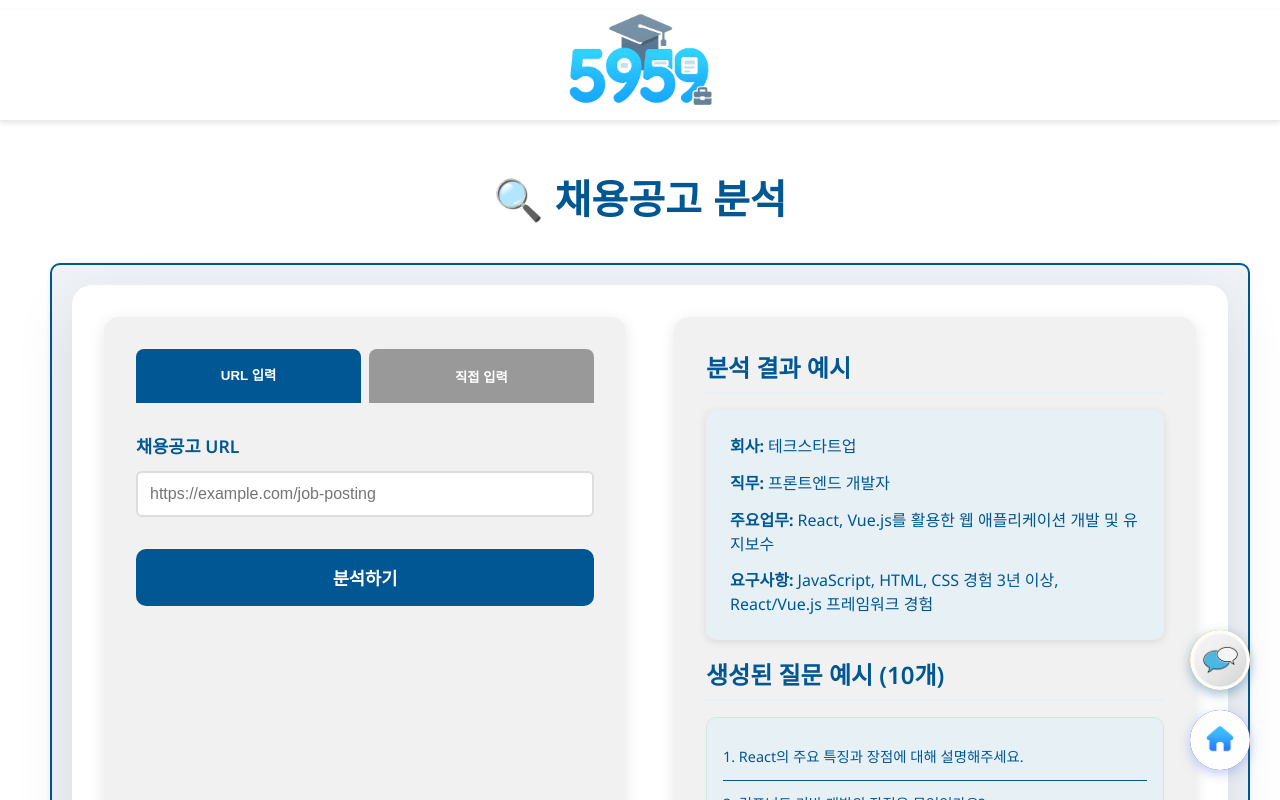
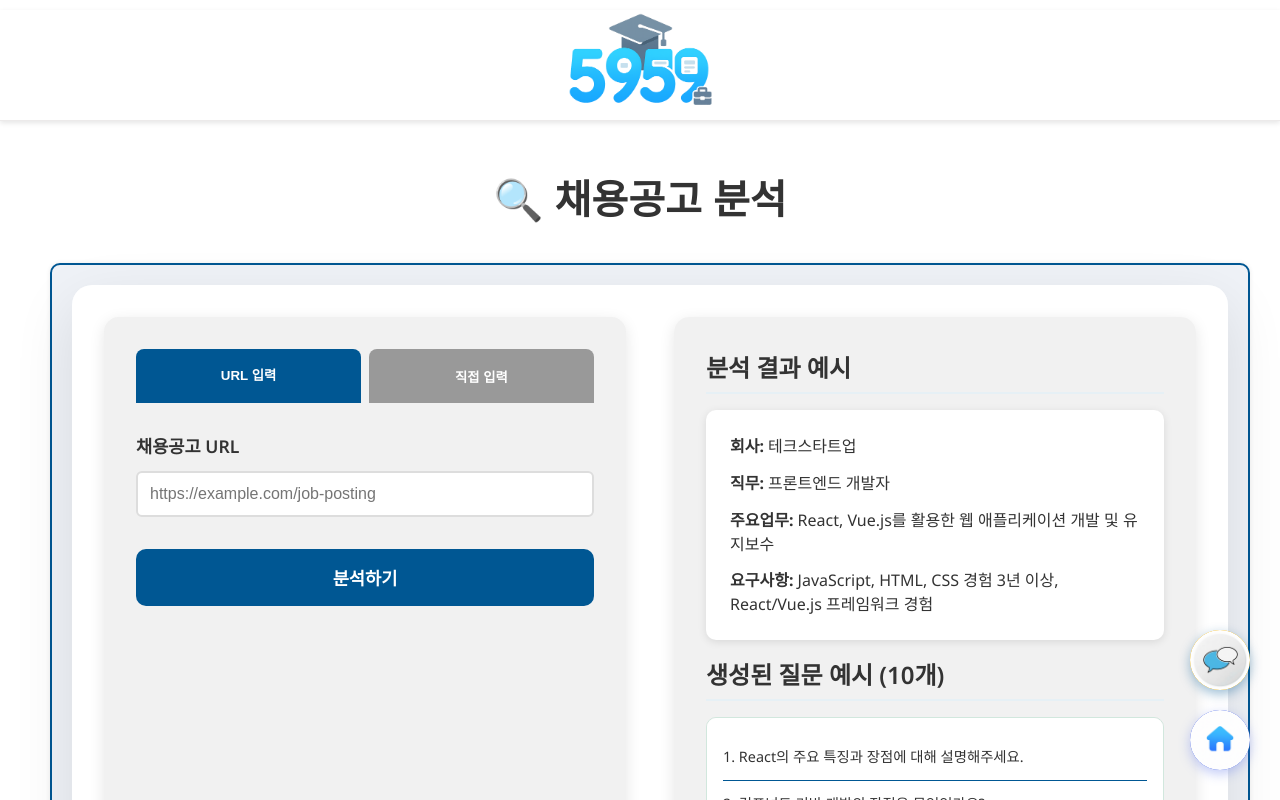
Before and after one commit to TeamDND/5959, a React (Create React App) app in the folder frontend/: page /job-analysis in a window 1280 px wide. Shown: the top 800 px of the page. Built offline with nearby package versions, Linux system fonts and the light colour scheme.

Commit message:
css merge

```diff
--- a/frontend/src/style/DeviceTest.css
+++ b/frontend/src/style/DeviceTest.css
@@ -10,6 +10,7 @@
   min-height: 80vh;
   display: flex;
   flex-direction: column;
+  margin-left: 70px;
 }
 
 .device-test-title {
@@ -159,13 +160,13 @@
 
 .device-test-mode-info h3 {
   margin-bottom: 1rem;
-  color: #005793;
+  color: #333;
   font-size: 1.4rem;
 }
 
 .device-test-mode-info p {
   margin-bottom: 1.5rem;
-  color: #005793;
+  color: #999;
   line-height: 1.6;
   font-size: 1.1rem;
 }
@@ -292,7 +293,7 @@
   align-items: center;
   justify-content: center;
   gap: 1rem;
-  background: linear-gradient(45deg, rgba(247, 104, 0, 0.1), rgba(0, 87, 147, 0.1));
+  background: white;
   padding: 1rem;
   border-radius: 12px;
   margin: 1.5rem 0;
--- a/frontend/src/style/JobAnalysis.css
+++ b/frontend/src/style/JobAnalysis.css
@@ -12,7 +12,7 @@
   padding: 2rem 20px !important;
   width: 100% !important;
   text-align: center;
-  color: #005793;
+  color: #333;
   font-weight: 700;
   font-size: 2.5rem;
   display: block !important;
@@ -113,7 +113,7 @@
   display: block;
   margin-bottom: 0.8rem;
   font-weight: 600;
-  color: #005793;
+  color: #333;
   font-size: 1.1rem;
 }
 
@@ -179,7 +179,7 @@
   overflow-y: auto;
   margin: 1rem 0;
   padding: 1rem;
-  background: #E6F0F5;
+  background: #fff;
   border-radius: 10px;
   border: 1px solid #d1e7dd;
 }
@@ -188,7 +188,7 @@
   padding: 0.8rem 0;
   border-bottom: 1px solid #005793;
   font-size: 0.9rem;
-  color: #005793;
+  color: #333;
   white-space: normal;
   word-wrap: break-word;
   line-height: 1.4;
@@ -211,11 +211,11 @@
   border-radius: 8px;
   font-size: 1rem;
   background: white;
-  color: #005793;
+  color: #333;
 }
 
 .job-analysis-select:focus {
-  border-color: #005793;
+  border-color: #333;
   outline: none;
 }
 
@@ -277,7 +277,7 @@
 }
 
 .job-analysis-job-info-card {
-  background: #E6F0F5;
+  background: #fff;
   border-radius: 10px;
   padding: 1.5rem;
   margin-bottom: 1rem;
@@ -290,7 +290,7 @@
   white-space: normal;
   word-wrap: break-word;
   line-height: 1.5;
-  color: #005793;
+  color: #333;
 }
 
 .job-analysis-job-info-item:last-child {
@@ -298,7 +298,7 @@
 }
 
 .job-analysis-job-info-item strong {
-  color: #005793;
+  color: #333;
   font-weight: 700;
 }
 
@@ -323,7 +323,7 @@
 }
 
 .job-analysis-section-title {
-  color: #005793;
+  color: #333;
   font-size: 1.5rem;
   font-weight: 600;
   margin-bottom: 1rem;
```
